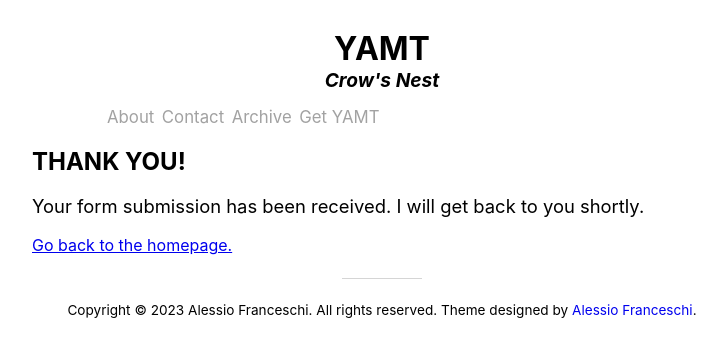
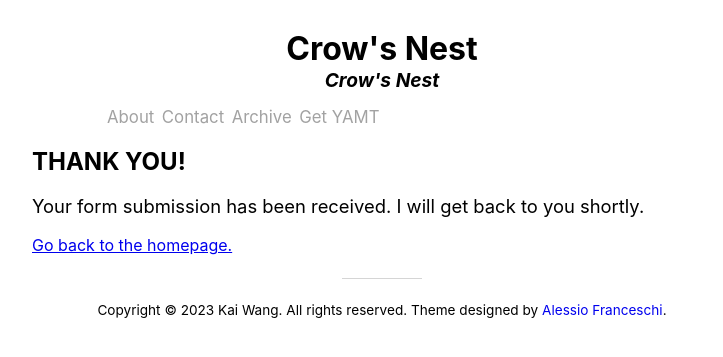
Before and after one commit to ICOTRT2024/Crow-Moon.github.io, a Jekyll site: the page built from contact-successful.md, in a window 1280 px wide. Shown: the top 357 px of the page, without its empty margins (258-981 px from the left). Built offline with Jekyll 4.4.1, drawn with Linux system fonts in a browser that asks for light colours; nearby versions of some CDN libraries.

Commit message:
Update _config.yml

```diff
--- a/_config.yml
+++ b/_config.yml
@@ -1,12 +1,12 @@
 # Site settings
-title: YAMT
-description: "Yet Another Minimal Theme"
-url:  "https://pandasekh.github.io/Jekyll-YAMT/" # Actual base url of the website
+title: Crow's Nest
+description: "Kai Wang's Home Page"
+url:  "https://crow-moon.github.io" # Actual base url of the website
 baseurl: "/"           # url of the jekyll blog. e.g. if you set url to "mysite.com" and baseurl to "blog", the jekyll website will work on "mysite.com/blog"
 author:
-  name: "Alessio Franceschi"
-  email: "alessiofranceschi2@gmail.com"
-  url: "https://alessiofranceschi.me"
+  name: "Kai Wang"
+  email: "wangkaimath@hotmail.com"
+  url: "https://crow-moon.github.io"
 permalink: /:year/:month/:day/:title:output_ext
 
 #Plugins
@@ -17,14 +17,14 @@ paginate: 3
 paginate_path: "/page:num/"
 
 #SEO
-twitter:
-  username: pandasekh
-  card: summary
-facebook:
-  app_id: # Facebook app ID for Facebook insights
-  publisher: # Facebook page URL or ID of the publishing entity
-  admins: # Facebook user ID for domain insights linked to a personal account
-logo: /assets/img/logo.jpg
+#twitter:
+ # username: pandasekh
+  #card: summary
+#facebook:
+#  app_id: # Facebook app ID for Facebook insights
+ # publisher: # Facebook page URL or ID of the publishing entity
+ # admins: # Facebook user ID for domain insights linked to a personal account
+#logo: /assets/img/logo.jpg
 social:
   links: #List your social links here
     - https://twitter.com/PandaSekh
```
